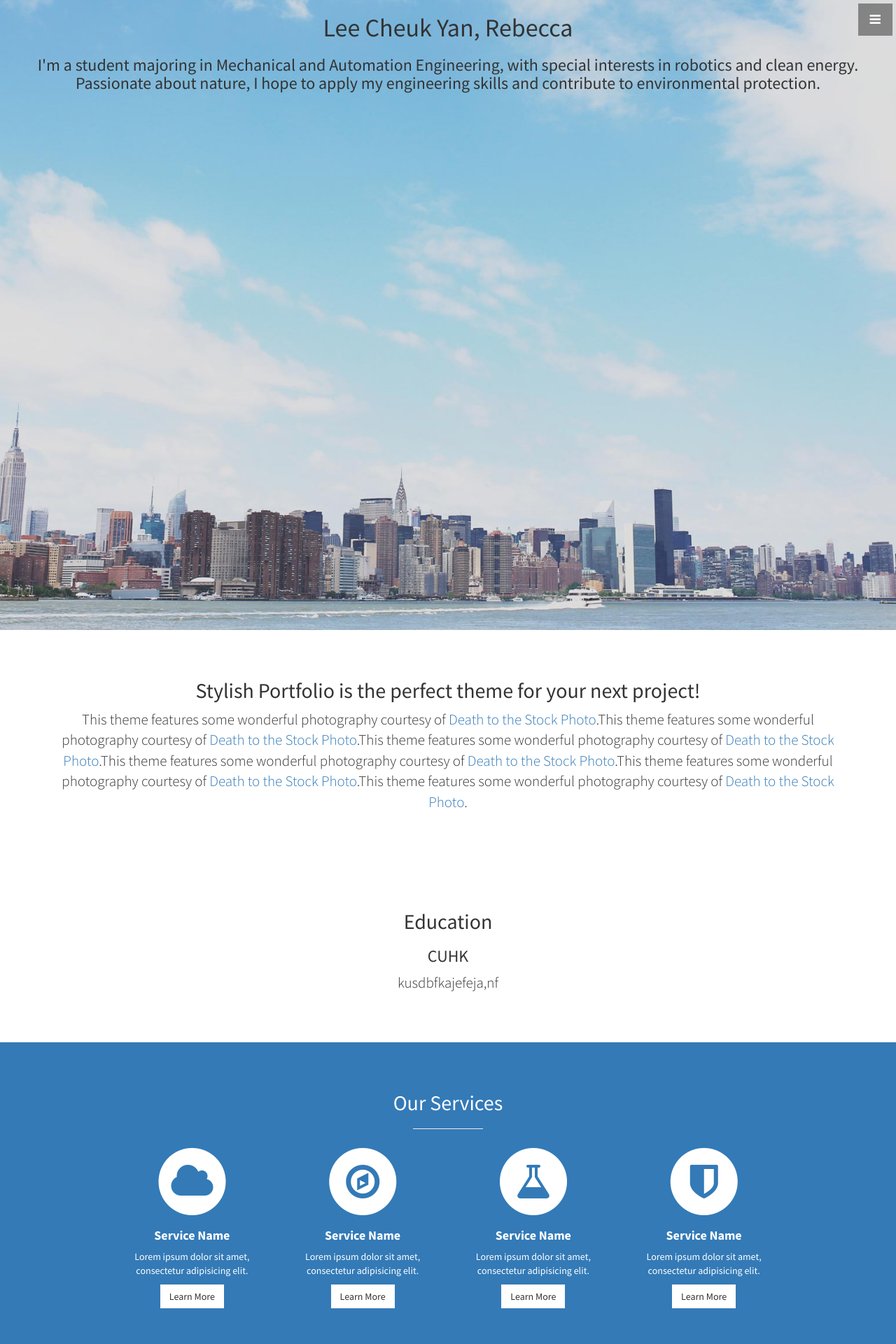
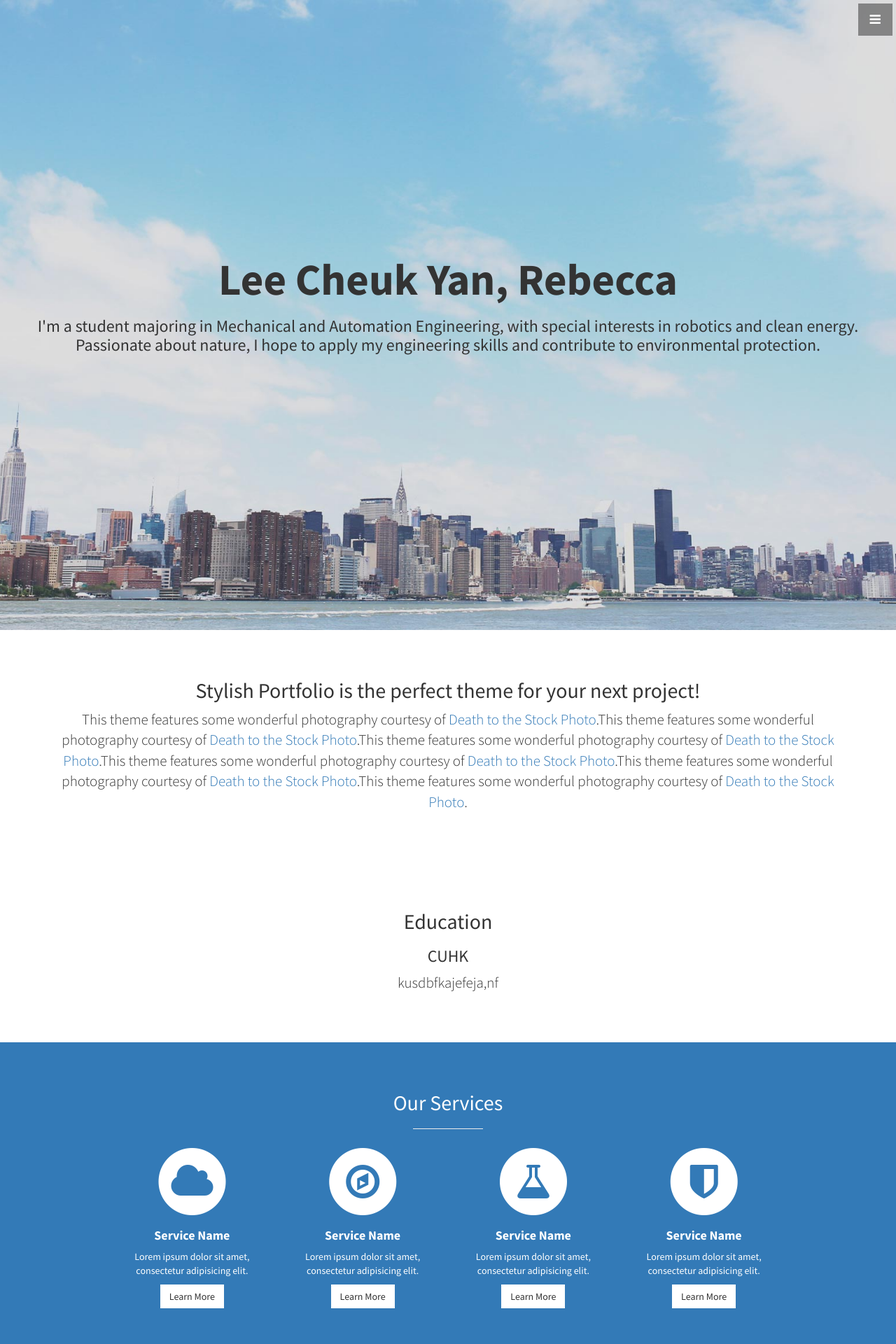
Before and after one commit to leelacceber/stylish-portfolio-jekyll-master, a Jekyll site: the page built from index.html, in a window 1280 px wide. Shown: the top 1920 px of the page at 70% size. Built offline with Jekyll 4.4.1, drawn with Linux system fonts in a browser that asks for light colours.

Commit message:
Update header.html

```diff
--- a/_includes/header.html
+++ b/_includes/header.html
@@ -1,5 +1,5 @@
 <header id="top" class="header">
-  <div class="col-lg-12 text-center">
+  <div class="text-vertical-center">
     <h1>Lee Cheuk Yan, Rebecca</h1>
     <h3>I'm a student majoring in Mechanical and Automation Engineering,
       with special interests in robotics and clean energy.
```
